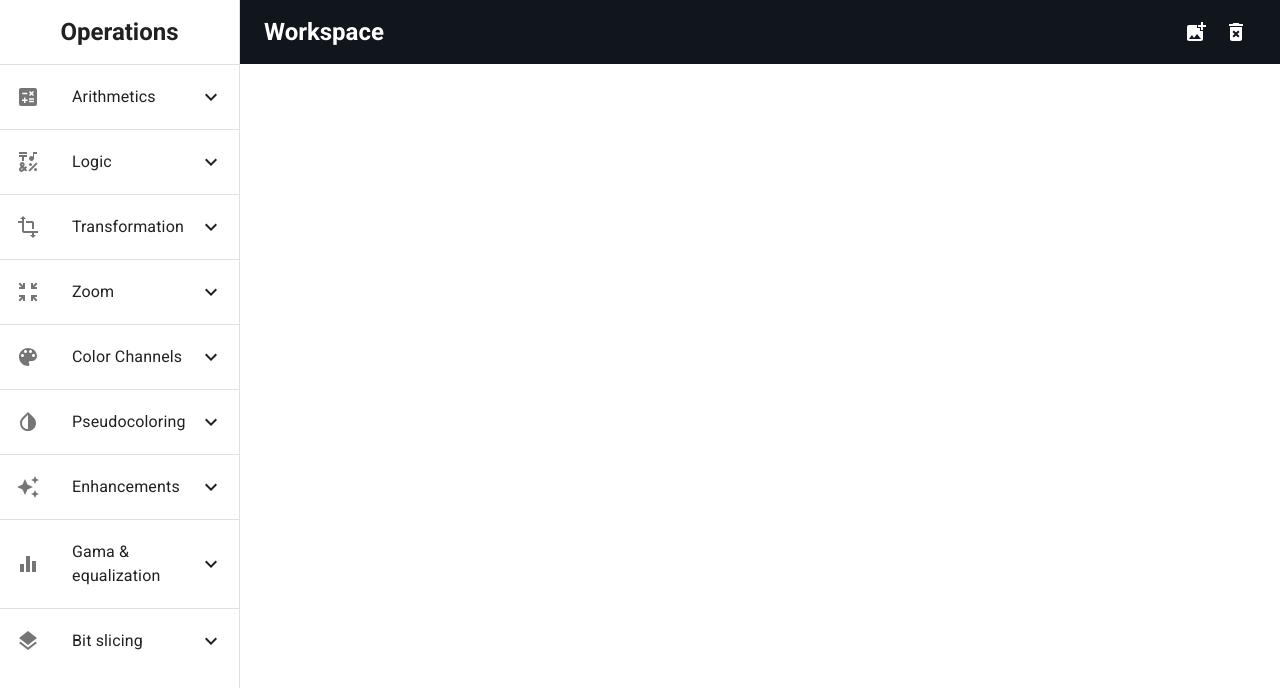
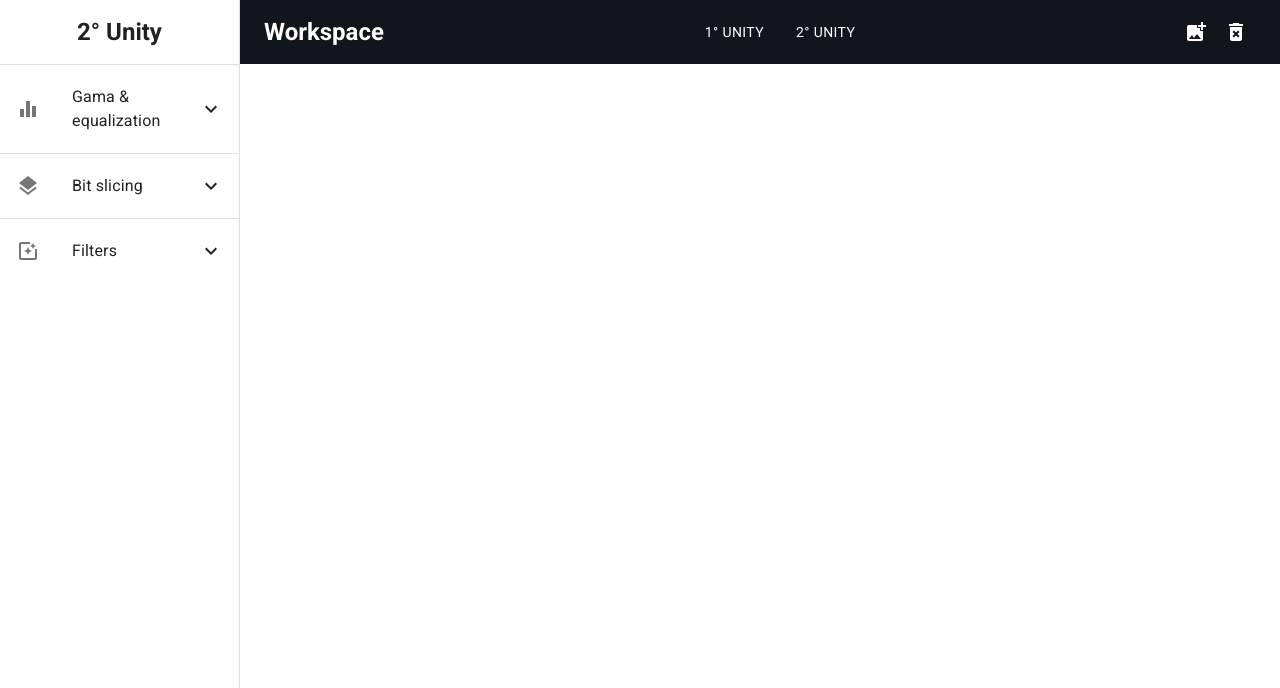
Before and after one commit to LucasPaulinoH/ImagePlayground, a React (Vite) app: page / in a window 1280 px wide. Shown: the top 688 px of the page. Built offline with nearby package versions, Linux system fonts and the light colour scheme.

Commit message:
FEAT: adding the filters bar and separating the unities bar

```diff
--- a/src/components/SideBar/index.tsx
+++ b/src/components/SideBar/index.tsx
@@ -1,4 +1,3 @@
-// @ts-nocheck
 import { ExpandLess, ExpandMore } from "@mui/icons-material";
 import {
   Toolbar,
@@ -58,6 +57,12 @@ import {
 import EqualizerIcon from "@mui/icons-material/Equalizer";
 import LayersIcon from "@mui/icons-material/Layers";
 import { executeBitSlicing } from "../../utils/Operations/BitSlicing";
+import PhotoFilterIcon from "@mui/icons-material/PhotoFilter";
+import {
+  HalftoningFilters,
+  HighPassFilters,
+  LowPassFilters,
+} from "../../types/filters";
 
 const drawerWidth = 240;
 
@@ -90,6 +95,7 @@ export const SideBar = (props: SideBarProps) => {
   const [enhancementsOpen, setEnhancementsOpen] = useState(false);
   const [gamaAndEqOpen, setGamaAndEqOpen] = useState(false);
   const [bitSlicingOpen, setBitSlicingOpen] = useState(false);
+  const [filtersOpen, setFiltersOpen] = useState(false);
 
   const [zoomSelected, setZoomSelected] = useState<ZoomOperation>(
     ZoomOperation.REPLICATION
@@ -98,6 +104,15 @@ export const SideBar = (props: SideBarProps) => {
     useState<TransformationOperation>(TransformationOperation.ROTATION);
   const [enhancementSelected, setEnhancementSelected] =
     useState<EnhancementOperation>(EnhancementOperation.INTERVAL);
+
+  const [filterTypeSelected, setFilterTypeSelected] = useState<string>("HIGH");
+
+  const [lowPassFilterSelected, setLowPassFilterSelected] =
+    useState<LowPassFilters>(LowPassFilters.MEAN_3X3);
+  const [highPassFilterSelected, setHighPassFilterSelected] =
+    useState<HighPassFilters>(HighPassFilters.H1);
+  const [halftoningFilterSelected, setHalftoningFilterSelected] =
+    useState<HalftoningFilters>(HalftoningFilters.ORDERED_DOT_PLOT_2X2);
 
   const [zoomFactor, setZoomFactor] = useState<number>(1);
 
@@ -124,6 +139,8 @@ export const SideBar = (props: SideBarProps) => {
   const [gamaOrEqSelected, setGamaOrEqSelected] = useState<string>("GAMA");
 
   const [bitSlicingFactor, setBitSlicingFactor] = useState<number>(1);
+
+  const [selectedUnity, setSelectedUnity] = useState<number>(1);
 
   useEffect(
     () =>
@@ -451,13 +468,85 @@ export const SideBar = (props: SideBarProps) => {
     </>
   );
 
-  const drawer = (
+  const renderLowPassFiltersSelect = (
+    <FormControl fullWidth>
+      <Select
+        value={lowPassFilterSelected}
+        onChange={(e) => setLowPassFilterSelected(e.target.value)}
+        size="small"
+      >
+        <MenuItem value={LowPassFilters.MEAN_3X3}>Mean (3x3)</MenuItem>
+        <MenuItem value={LowPassFilters.MEAN_5X5}>Mean (5x5)</MenuItem>
+        <MenuItem value={LowPassFilters.MEDIAN_3X3}>Median (3x3)</MenuItem>
+        <MenuItem value={LowPassFilters.MEDIAN_5X5}>Median (5x5)</MenuItem>
+        <MenuItem value={LowPassFilters.MAXIMUM}>Maximum</MenuItem>
+        <MenuItem value={LowPassFilters.MINIMUM}>Minimum</MenuItem>
+        <MenuItem value={LowPassFilters.MODE}>Mode</MenuItem>
+        <MenuItem value={LowPassFilters.KAWAHARA}>Kawahara</MenuItem>
+        <MenuItem value={LowPassFilters.TOMIRA_TSUJI}>Tomita & Tsuji</MenuItem>
+        <MenuItem value={LowPassFilters.NAGAOE_MATSUYAMA}>
+          Nagaoe Matsuyama
+        </MenuItem>
+        <MenuItem value={LowPassFilters.SOMBOONKAEW}>Somboonkaew</MenuItem>
+      </Select>
+    </FormControl>
+  );
+
+  const renderHighPassFiltersSelect = (
+    <FormControl fullWidth>
+      <Select
+        value={highPassFilterSelected}
+        onChange={(e) => setHighPassFilterSelected(e.target.value)}
+        size="small"
+      >
+        <MenuItem value={HighPassFilters.H1}>H1</MenuItem>
+        <MenuItem value={HighPassFilters.H2}>H2</MenuItem>
+        <MenuItem value={HighPassFilters.M1}>M1</MenuItem>
+        <MenuItem value={HighPassFilters.M2}>M2</MenuItem>
+        <MenuItem value={HighPassFilters.M3}>M3</MenuItem>
+        <MenuItem value={HighPassFilters.HIGH_BOOST}>High boost</MenuItem>
+      </Select>
+    </FormControl>
+  );
+
+  const renderHalftoningFiltersSelect = (
+    <FormControl fullWidth>
+      <Select
+        value={halftoningFilterSelected}
+        onChange={(e) => setHalftoningFilterSelected(e.target.value)}
+        size="small"
+      >
+        <MenuItem value={HalftoningFilters.ORDERED_DOT_PLOT_2X2}>
+          Ordered dot plot (2x2)
+        </MenuItem>
+        <MenuItem value={HalftoningFilters.ORDERED_DOT_PLOT_2X3}>
+          Ordered dot plot (2x3)
+        </MenuItem>
+        <MenuItem value={HalftoningFilters.ORDERED_DOT_PLOT_3X3}>
+          Ordered dot plot (3x3)
+        </MenuItem>
+        <MenuItem value={HalftoningFilters.DITHERING}>Dithering</MenuItem>
+        <MenuItem value={HalftoningFilters.FLOYD_STEINBERG}>
+          Floyd & Steinberg
+        </MenuItem>
+        <MenuItem value={HalftoningFilters.ROGERS}>Rogers</MenuItem>
+        <MenuItem value={HalftoningFilters.JARVIS_JUDICE_NINKE}>
+          Jarvis, Judice & Ninke
+        </MenuItem>
+        <MenuItem value={HalftoningFilters.STUCKI}>Stucki</MenuItem>
+        <MenuItem value={HalftoningFilters.STEVENSONE_ARCE}>
+          Stevensone Arce
+        </MenuItem>
+      </Select>
+    </FormControl>
+  );
+  const firstUnitySideBar = (
     <Box height="100vh">
       <Toolbar
         sx={{ display: "flex", alignItems: "center", justifyContent: "center" }}
       >
         <Typography variant="h5" fontWeight="bold">
-          Operations
+          1° Unity
         </Typography>
       </Toolbar>
       <Divider />
@@ -825,6 +914,19 @@ export const SideBar = (props: SideBarProps) => {
           </Box>
         </Collapse>
       </List>
+    </Box>
+  );
+
+  const secondUnitySideBar = (
+    <Box height="100vh">
+      <Toolbar
+        sx={{ display: "flex", alignItems: "center", justifyContent: "center" }}
+      >
+        <Typography variant="h5" fontWeight="bold">
+          2° Unity
+        </Typography>
+      </Toolbar>
+
       <Divider />
       <List>
         <ListItemButton onClick={() => setGamaAndEqOpen(!gamaAndEqOpen)}>
@@ -903,6 +1005,52 @@ export const SideBar = (props: SideBarProps) => {
           </Box>
         </Collapse>
       </List>
+      <Divider />
+      <List>
+        <ListItemButton onClick={() => setFiltersOpen(!filtersOpen)}>
+          <ListItemIcon>
+            <PhotoFilterIcon />
+          </ListItemIcon>
+          <ListItemText primary="Filters" />
+          {filtersOpen ? <ExpandLess /> : <ExpandMore />}
+        </ListItemButton>
+        <Collapse in={filtersOpen} timeout="auto" unmountOnExit>
+          <Box
+            sx={{
+              minWidth: 120,
+              padding: "10px",
+              display: "flex",
+              flexDirection: "column",
+              gap: 2,
+            }}
+          >
+            <FormControl fullWidth>
+              <Select
+                value={filterTypeSelected}
+                onChange={(e) => setFilterTypeSelected(e.target.value)}
+                size="small"
+              >
+                <MenuItem value="LOW">Low-pass</MenuItem>
+                <MenuItem value="HIGH">High-pass</MenuItem>
+                <MenuItem value="HALF">Halftonings</MenuItem>
+              </Select>
+            </FormControl>
+            {filterTypeSelected === "LOW"
+              ? renderLowPassFiltersSelect
+              : filterTypeSelected === "HIGH"
+              ? renderHighPassFiltersSelect
+              : renderHalftoningFiltersSelect}
+            <Button
+              variant="contained"
+              fullWidth
+              sx={{ textTransform: "none" }}
+              disableElevation
+            >
+              Apply operation
+            </Button>
+          </Box>
+        </Collapse>
+      </List>
     </Box>
   );
 
@@ -921,10 +1069,32 @@ export const SideBar = (props: SideBarProps) => {
           border: "none",
         }}
       >
-        <Toolbar sx={{ display: "flex", justifyContent: "space-between" }}>
+        <Toolbar
+          sx={{
+            display: "flex",
+            justifyContent: "space-between",
+            alignItems: "center",
+          }}
+        >
           <Typography variant="h5" noWrap component="div" fontWeight="bold">
             Workspace
           </Typography>
+          <Box>
+            <Button
+              variant="contained"
+              disableElevation
+              onClick={() => setSelectedUnity(0)}
+            >
+              1° unity
+            </Button>
+            <Button
+              variant="contained"
+              disableElevation
+              onClick={() => setSelectedUnity(1)}
+            >
+              2° unity
+            </Button>
+          </Box>
           <Box display="flex" alignItems="center">
             <Box>
               <Tooltip title="Add image to workspace">
@@ -979,7 +1149,7 @@ export const SideBar = (props: SideBarProps) => {
             },
           }}
         >
-          {drawer}
+          {selectedUnity === 0 ? firstUnitySideBar : secondUnitySideBar}
         </Drawer>
         <Drawer
           variant="permanent"
@@ -992,7 +1162,7 @@ export const SideBar = (props: SideBarProps) => {
           }}
           open
         >
-          {drawer}
+          {selectedUnity === 0 ? firstUnitySideBar : secondUnitySideBar}
         </Drawer>
       </Box>
       <Box
--- /dev/null
+++ b/src/types/filters.ts
@@ -0,0 +1,34 @@
+export enum LowPassFilters {
+  MEAN_3X3,
+  MEAN_5X5,
+  MEDIAN_3X3,
+  MEDIAN_5X5,
+  MAXIMUM,
+  MINIMUM,
+  MODE,
+  KAWAHARA,
+  TOMIRA_TSUJI,
+  NAGAOE_MATSUYAMA,
+  SOMBOONKAEW,
+}
+
+export enum HighPassFilters {
+  H1,
+  H2,
+  M1,
+  M2,
+  M3,
+  HIGH_BOOST,
+}
+
+export enum HalftoningFilters {
+  ORDERED_DOT_PLOT_2X2,
+  ORDERED_DOT_PLOT_2X3,
+  ORDERED_DOT_PLOT_3X3,
+  DITHERING,
+  FLOYD_STEINBERG,
+  ROGERS,
+  JARVIS_JUDICE_NINKE,
+  STUCKI,
+  STEVENSONE_ARCE,
+}
```
